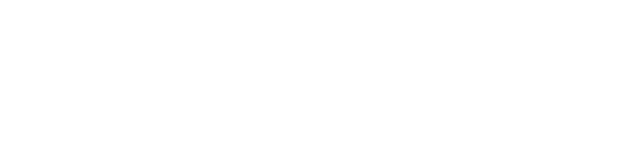
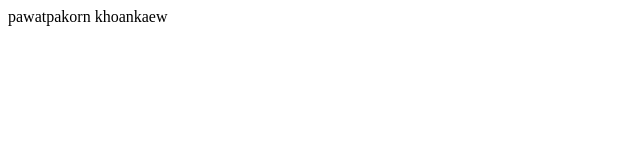
Before and after one commit to pawatpakorn87-web/web_database, a plain HTML site: page index.html in a window 1280 px wide. Shown: the whole page, without its empty margins (0-640 px from the left). Drawn offline with Linux system fonts and the light colour scheme.

Commit message:
เพิ่มชื่อสกุล

```diff
--- a/index.html
+++ b/index.html
@@ -6,6 +6,6 @@
     <title>Document</title>
 </head>
 <body>
-
+    pawatpakorn khoankaew
 </body>
 </html>
```
